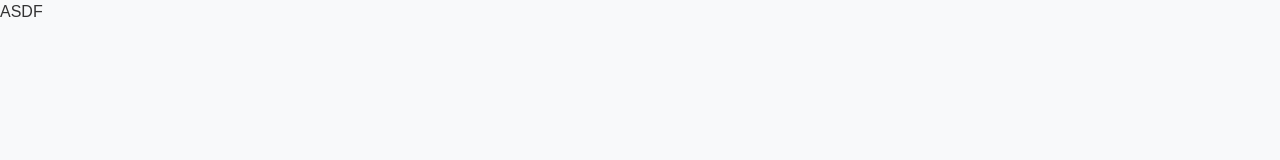
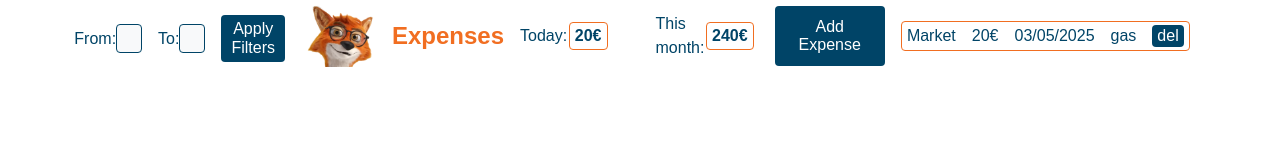
Before and after one commit to k4iLeb/Expense_tracker, a website built with webpack: page src/template.html in a window 1280 px wide. Built offline with nearby package versions, Linux system fonts and the light colour scheme.

Commit message:
Add fox logo, add date filters & summary section Add flatpickr package for date filtering

```diff
--- a/src/main.js
+++ b/src/main.js
@@ -1,4 +1,6 @@
 import "./style.css";
+import { initUI } from "./ui";
 
 // **** LISTENERS ****
 // **** INITIALIZATION ****
+initUI();
--- a/src/style.css
+++ b/src/style.css
@@ -1,8 +1,18 @@
+@import "flatpickr/dist/flatpickr.min.css";
 @import "modern-normalize/modern-normalize.css";
+
+:root {
+  font-size: 1rem;
+  --orange: #f16e21;
+  --blue: #004467;
+  --bg-white: #fff;
+  --bg-light-grey: #f8f9fa;
+}
 
 *,
 *::before,
 *::after {
+  color: var(--blue);
   margin: 0;
   padding: 0;
   box-sizing: border-box;
@@ -11,8 +21,7 @@
 body {
   font-family: sans-serif;
   line-height: 1.5;
-  color: #333;
-  background-color: #f8f9fa;
+  background-color: var(--bg-white);
 }
 
 h1,
@@ -52,10 +61,11 @@ input[type="number"],
 input[type="date"],
 select,
 textarea {
+  background-color: var(--bg-light-grey);
   width: 100%;
   padding: 0.75rem;
-  margin-bottom: 1rem;
-  border: 1px solid #ddd;
+  /* margin-bottom: 1rem; */
+  border: 1px solid var(--blue);
   border-radius: 0.25rem;
   font-size: 1rem;
 }
@@ -67,8 +77,8 @@ textarea {
 
 button {
   padding: 0.75rem 1.5rem;
-  background-color: #0078d7;
-  color: white;
+  background-color: var(--blue);
+  color: var(--bg-white);
   border: none;
   border-radius: 0.25rem;
   cursor: pointer;
@@ -90,10 +100,94 @@ button:hover {
   margin-left: auto;
 }
 
+/* *** FILTER CONTROLS *** */
+.filter-controls {
+  margin-top: 5px;
+  /* justify-content: space-between !important; */
+  width: 100%;
+}
+.filter-controls input {
+  padding: 0.25rem 0.75rem;
+}
+.filter-controls button {
+  height: 100%;
+  padding: 5px 10px;
+}
+
+.filter-group {
+  width: 40%;
+  gap: 0 !important;
+}
+
+/* *** SUMMARY *** */
+.summary {
+  /* border: 1px solid var(--orange); */
+  width: 100%;
+  margin: 5px;
+}
+
+.summ-title img {
+  width: 70px;
+}
+.summ-title h2 {
+  margin-bottom: 0;
+  color: var(--orange);
+}
+
+.summary .totals {
+  width: 100%;
+  gap: 3rem;
+  /* justify-content: space-between; */
+}
+.summary .totals div {
+  width: 100%;
+  gap: 0.1rem;
+}
+.summary .totals span {
+  font-weight: bold;
+  padding: 1px 5px;
+  width: 100%;
+  text-align: center;
+  border: 1px solid var(--orange);
+  border-radius: 0.25rem;
+}
+
+/* *** ADD BUTTON *** */
+/* .add-expense {
+} */
+.add-expense:hover {
+  color: var(--orange);
+}
+
+/* *** LIST *** */
+.list {
+  padding: 2px 5px;
+  margin-bottom: 0;
+  border: 1px solid var(--orange);
+  border-radius: 0.25rem;
+  width: 100%;
+  height: auto;
+}
+
+.list {
+  gap: 0px !important;
+}
+
+.list button {
+  padding: 2px 5px;
+}
+
+.list li {
+  width: 100%;
+  justify-content: space-around;
+}
+
 /* Flexbox (Mobile-First) */
 .flex-row {
   display: flex;
-  flex-direction: column;
+  flex-direction: row;
+  justify-content: center;
+  align-items: center;
   gap: 1rem;
 }
 
@@ -110,10 +204,10 @@ ul {
   padding-left: 0;
   margin-left: 0;
 }
-
+/*
 ul li {
   margin-bottom: 0.5rem;
-}
+} */
 
 /*** Media Queries
 
--- a/src/template.html
+++ b/src/template.html
@@ -6,6 +6,64 @@
     <title>Expense tracker</title>
   </head>
   <body>
-    <div id="content">ASDF</div>
+    <div class="container flex-center">
+      <div class="filter-controls flex-row">
+        <div class="filter-group flex-center">
+          <label for="start-date-filter">From:</label>
+          <input
+            type="text"
+            id="start-date-filter"
+            placeholder="Select Start Date"
+          />
+        </div>
+        <div class="filter-group flex-center">
+          <label for="end-date-filter">To:</label>
+          <input
+            type="text"
+            id="end-date-filter"
+            placeholder="Select End Date"
+          />
+        </div>
+        <!-- <div class="filter-group flex-center">
+          <label for="date-filter">Date:</label>
+          <input type="text" id="date-filter" placeholder="Select Date" />
+        </div> -->
+        <!-- <div class="filter-group flex-center">
+          <label for="month-filter">Month:</label>
+          <select id="month-filter" placeholder="Select Date">
+            placeholder="Select Date"
+            <option value="0">January</option>
+            <option value="1">February</option>
+            <option value="11">December</option>
+          </select>
+        </div> -->
+        <!-- <div class="filter-group flex-center">
+          <label for="year-filter">Year:</label>
+          <select id="year-filter"></select>
+        </div> -->
+        <button id="apply-filters">Apply Filters</button>
+      </div>
+      <div class="summary flex-center">
+        <div class="summ-title flex-row">
+          <img src="./images/fox-logo.png" alt="fox-logo" />
+          <h2>Expenses</h2>
+        </div>
+        <div class="totals flex-row">
+          <div class="today-tot flex-center">Today: <span>20€</span></div>
+          <div class="month-tot flex-center">This month: <span>240€</span></div>
+        </div>
+      </div>
+      <button class="add-expense">Add Expense</button>
+      <ul class="list flex-center">
+        <li class="flex-row">
+          <span class="li-name">Market</span><span class="li-amount">20€</span
+          ><span class="li-date">03/05/2025</span
+          ><span class="li-category">gas</span>
+          <button class="del-btn">del</button>
+        </li>
+        <li></li>
+      </ul>
+      <div class="modal"></div>
+    </div>
   </body>
 </html>
--- a/src/ui.js
+++ b/src/ui.js
@@ -0,0 +1,19 @@
+import flatpickr from "flatpickr";
+
+export function initUI() {
+  initDatePickers();
+}
+
+function initDatePickers() {
+  flatpickr("#start-date-filter", {
+    dateFormat: "d-m-Y",
+    onClose: function (selectedDates) {
+      if (selectedDates[0]) {
+        endDatePicker.set("minDate", selectedDates[0]);
+      }
+    },
+  });
+  const endDatePicker = flatpickr("#end-date-filter", {
+    dateFormat: "d-m-Y",
+  });
+}
```
Also changed, not shown: src/notes.txt (added, +10 -0 lines), src/images/fox-logo.png (added).
